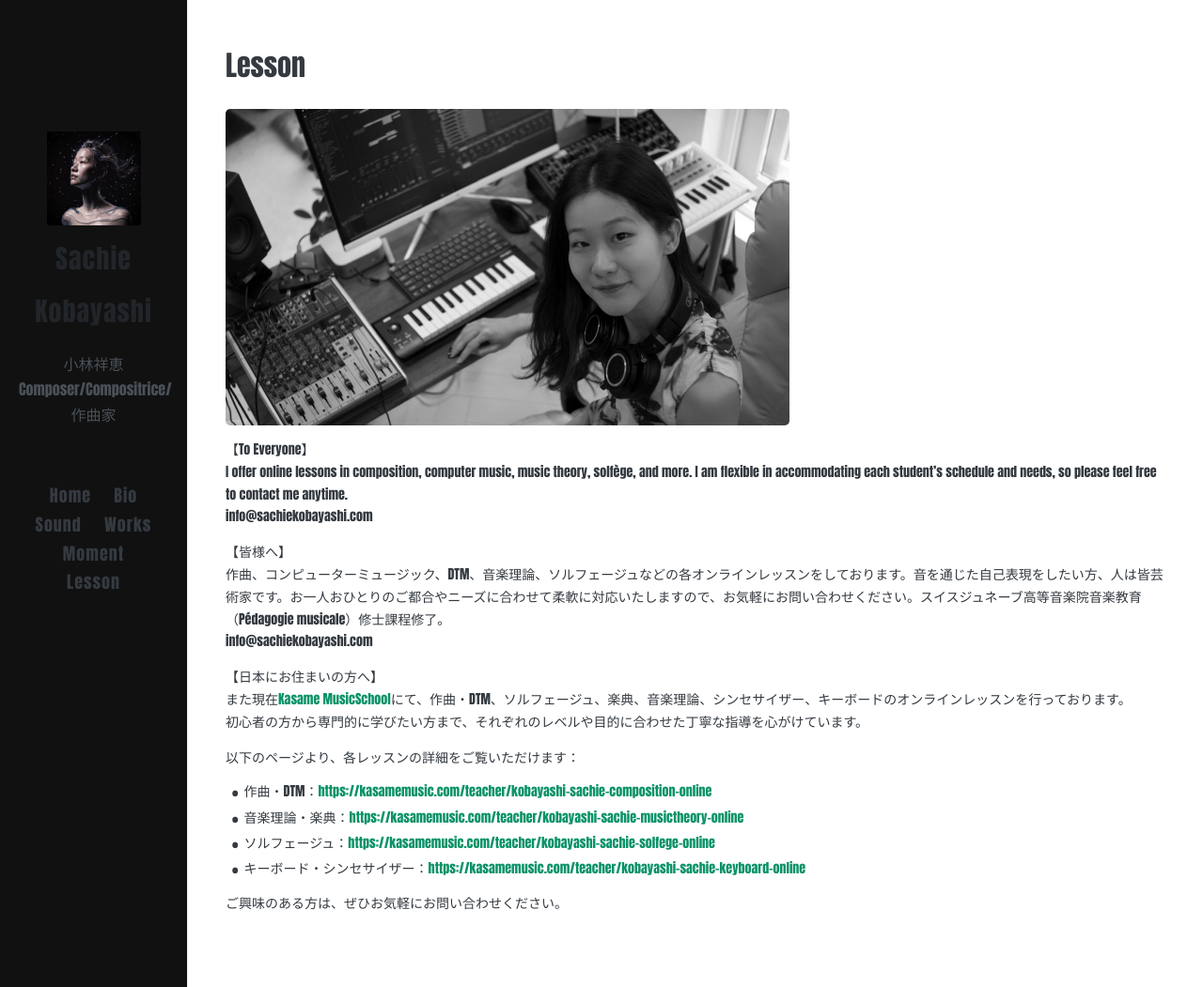
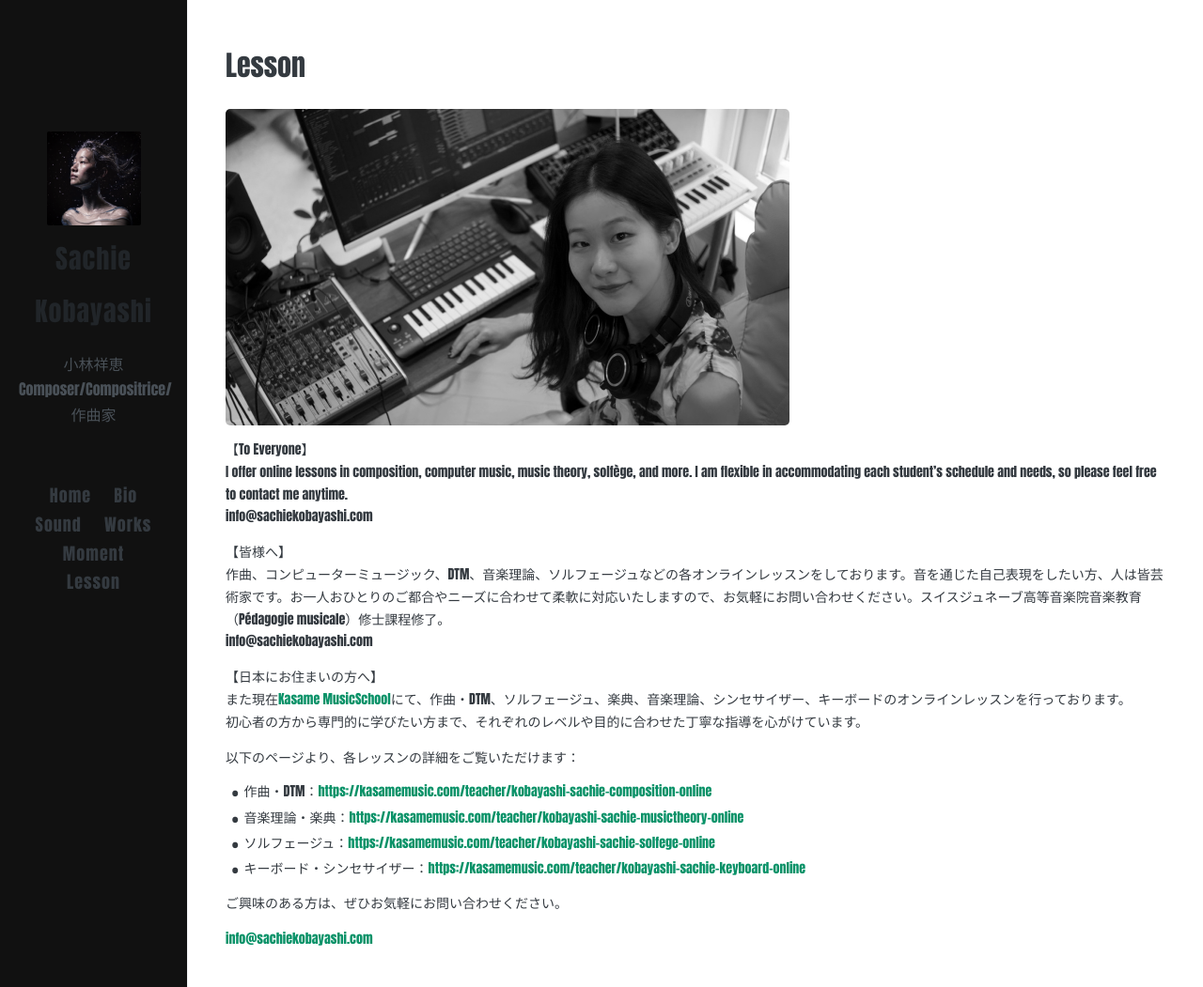
Before and after one commit to kbys88/kbys88.github.io, a Jekyll site: the page built from archive/lesson.html, in a window 1280 px wide and 1051 px high. Shown: the whole window at 94% size. Built offline with Jekyll 4.4.1, drawn with Linux system fonts in a browser that asks for light colours; nearby versions of some CDN libraries.

Commit message:
Update lesson.html

```diff
--- a/archive/lesson.html
+++ b/archive/lesson.html
@@ -29,3 +29,4 @@
 </ul>
 
 <p>ご興味のある方は、ぜひお気軽にお問い合わせください。</p>
+<p><a href="mailto:info@sachiekobayashi.com">info@sachiekobayashi.com</a></p>
```
